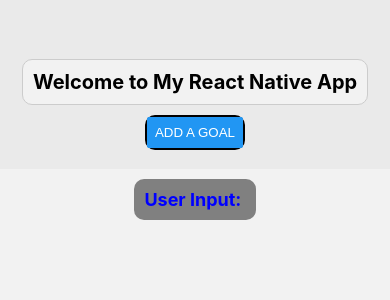
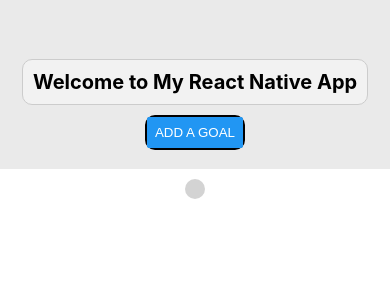
Before and after one commit to wychosenone/ReactNativeProject, a React Native app: screen / in a window 390 px wide. Shown: the top 300 px of the page. Built offline with nearby package versions, Linux system fonts and the light colour scheme.

Commit message:
Update the list to replace the single input

```diff
--- a/App.tsx
+++ b/App.tsx
@@ -3,13 +3,21 @@ import { View, StyleSheet, Text, SafeAreaView, Button } from 'react-native';
 import Header from './components/Header';
 import Input from './components/Input';
 
+export interface Goal {
+  id: number;
+  text: string;
+}
 export default function App() {
   const appName = "My React Native App";
-  const [inputData, setInputData] = useState("");
   const [modalVisible, setModalVisible] = useState(false);
+  const [goals, setGoals] = useState<Goal[]>([]);
 
   const handleInputData = (data: string) => {
-    setInputData(data);
+    //define a variable of type goal
+    //update it with the data received from input and a random value
+    // add the obkect to the goals array
+    const newGoal: Goal = { text: data, id: Math.random() }; // Create a new goal object
+    setGoals((prevGoals) => [...prevGoals, newGoal]); // Add the new goal to the state
     setModalVisible(false);
   };
 
@@ -30,10 +38,14 @@ export default function App() {
         </Text>
       </View>
 
-      {/* Bottom Section (User Input Text) */}
-      <View style={styles.bottomSection}>
+       {/* Bottom Section (Goals List) */}
+       <View style={styles.bottomSection}>
         <View style={styles.textContainer}>
-          <Text style={styles.inputText}>User Input: {inputData}</Text>
+          {goals.map((goalObj) => (
+            <View key={goalObj.id} style={styles.goalItem}>
+              <Text style={styles.goalText}>{goalObj.text}</Text>
+            </View>
+          ))}
         </View>
       </View>
 
@@ -61,16 +73,16 @@ const styles = StyleSheet.create({
   bottomSection: {
     flex: 4,
     alignItems: 'center',
-    backgroundColor: '#f2f2f2',
+    backgroundColor: 'white',
   },
   textContainer: {
-    backgroundColor: 'grey',
+    backgroundColor: 'lightgray',
     padding: 10,
     borderRadius: 10,
     margin: 10,
   },
   inputText: {
-    fontSize: 18,
+    fontSize: 20,
     color: 'blue',
     fontWeight: 'bold',
   },
@@ -81,5 +93,15 @@ const styles = StyleSheet.create({
     backgroundColor: 'light-grey',
     color: 'blue',
     fontWeight: 'bold',
-  }
+  },
+  goalItem: {
+    backgroundColor: "#f9c2ff",
+    padding: 10,
+    marginVertical: 5,
+    borderRadius: 5,
+  },
+  goalText: {
+    fontSize: 16,
+    color: "black",
+  },
 });
```
